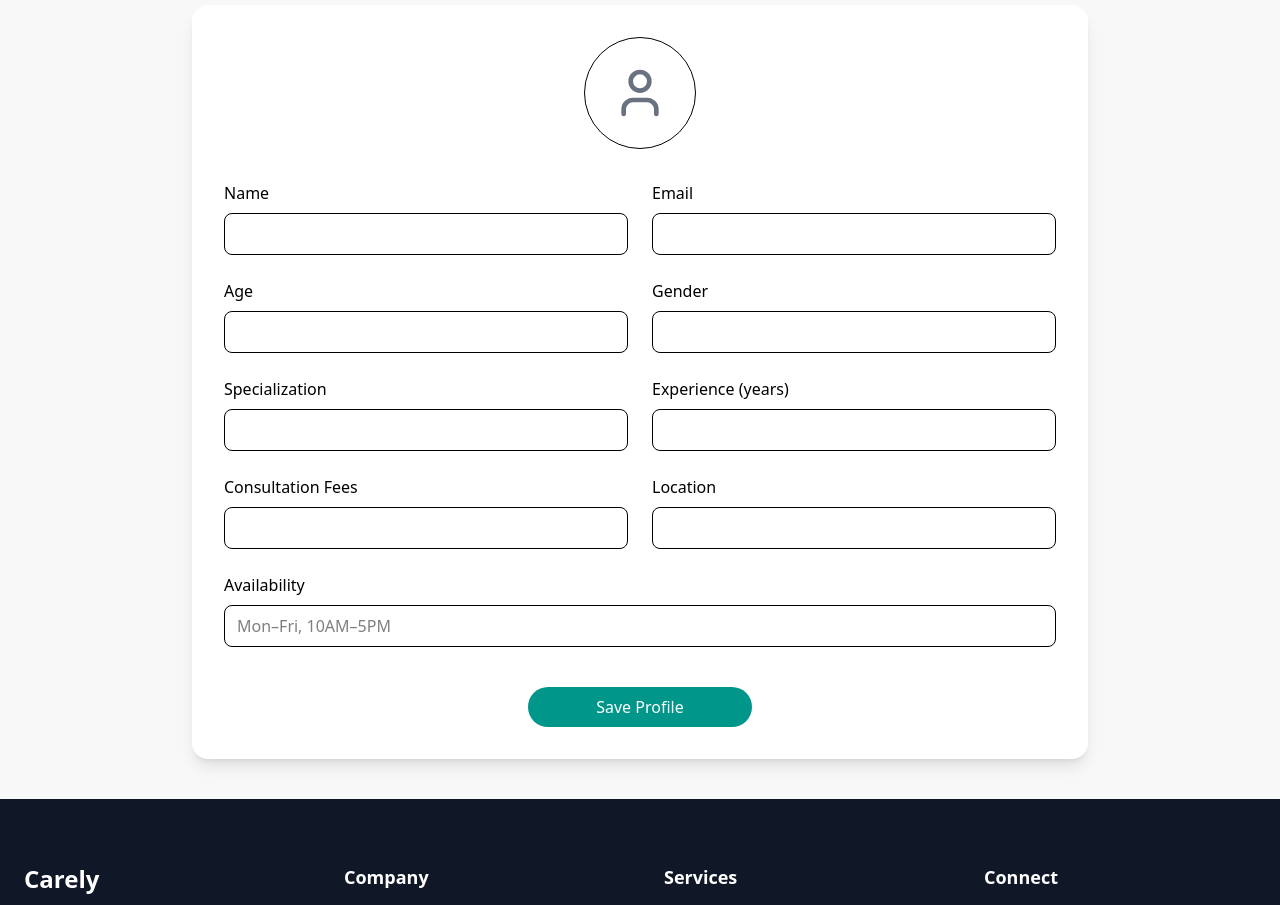
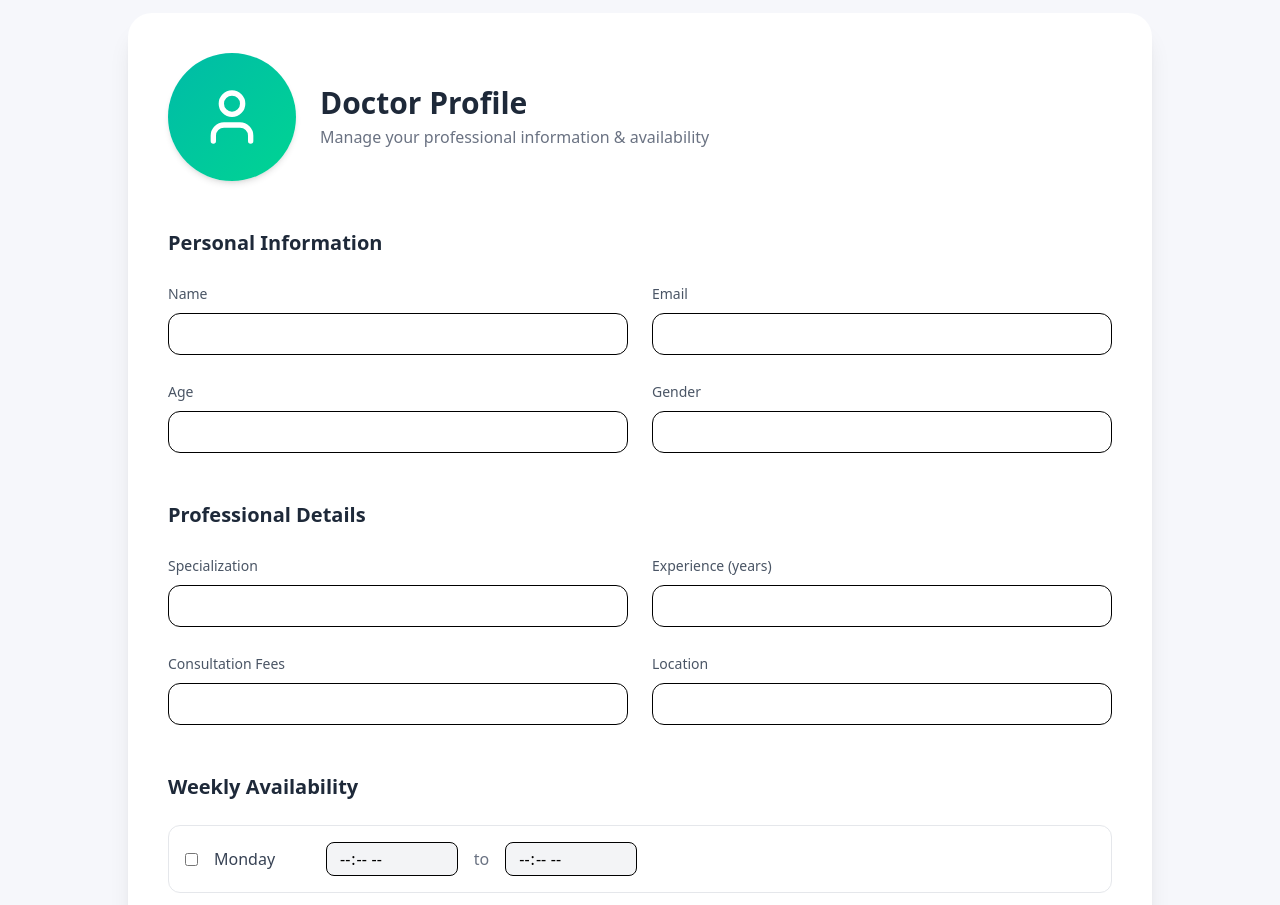
Before and after one commit to kajolsinghme/carely, a React (Vite) app in the folder frontend/: page /profile in a window 1280 px wide. Shown: the part 100-1005 px from the top of the page. Built offline with nearby package versions, Linux system fonts and the light colour scheme.

Commit message:
feat: enhance Profile page with improved layout, personal and professional information sections, and availability management

```diff
--- a/frontend/src/pages/Profile.tsx
+++ b/frontend/src/pages/Profile.tsx
@@ -4,7 +4,6 @@ import { User } from "lucide-react";
 import { useState } from "react";
 
 const Profile = () => {
-
   const profilePhoto: string | null = null;
 
   const [name, setName] = useState("");
@@ -15,154 +14,263 @@ const Profile = () => {
   const [experience, setExperience] = useState("");
   const [fees, setFees] = useState("");
   const [location, setLocation] = useState("");
-  const [availability, setAvailability] = useState("");
+
+  const [availability, setAvailability] = useState({
+    Monday: { enabled: false, start: "", end: "" },
+    Tuesday: { enabled: false, start: "", end: "" },
+    Wednesday: { enabled: false, start: "", end: "" },
+    Thursday: { enabled: false, start: "", end: "" },
+    Friday: { enabled: false, start: "", end: "" },
+    Saturday: { enabled: false, start: "", end: "" },
+    Sunday: { enabled: false, start: "", end: "" },
+  });
+
+  const [slotDuration, setSlotDuration] = useState("");
 
   const handleSave = () => {
-    // const payload = {
-    //   name,
-    //   email,
-    //   age,
-    //   gender,
-    //   specialization,
-    //   experience,
-    //   fees,
-    //   location,
-    //   availability,
-    // };
+    const payload = {
+      name,
+      email,
+      age,
+      gender,
+      specialization,
+      experience,
+      fees,
+      location,
+      availability,
+      slotDuration,
+    };
 
-    // console.log("Profile data:", payload);
-    // TODO: call update profile API
+    console.log("Profile payload:", payload);
   };
 
   return (
     <>
       <Navbar />
 
-      <div className="bg-[#f8f8f8] py-10 min-h-screen">
-        <div className="max-w-4xl mx-auto bg-white rounded-2xl shadow-lg p-8">
-
-          {/* Profile Image */}
-          <div className="flex justify-center mb-8">
-            <div className="w-28 h-28 border rounded-full overflow-hidden flex items-center justify-center">
+      <div className="bg-[#f6f7fb] py-12">
+        <div className="max-w-5xl mx-auto bg-white rounded-3xl shadow-xl p-10">
+          {/* ===== Profile Header ===== */}
+          <div className="flex items-center gap-6 mb-12">
+            <div className="w-32 h-32 rounded-full bg-linear-to-br from-teal-500 to-emerald-400 flex items-center justify-center shadow-md">
               {profilePhoto ? (
                 <img
                   src={profilePhoto}
                   alt="Profile"
-                  className="w-full h-full object-cover"
+                  className="w-full h-full rounded-full object-cover"
                 />
               ) : (
-                <User className="w-14 h-14 text-gray-500" />
+                <User className="w-16 h-16 text-white" />
               )}
+            </div>
+
+            <div>
+              <h2 className="text-3xl font-bold text-gray-800">
+                {name || "Doctor Profile"}
+              </h2>
+              <p className="text-gray-500 mt-1">
+                Manage your professional information & availability
+              </p>
             </div>
           </div>
 
-          {/* Profile Form */}
+          {/* ===== Personal Info ===== */}
+          <section className="mb-12">
+            <h3 className="text-xl font-semibold mb-6 text-gray-800">
+              Personal Information
+            </h3>
+
             <div className="grid grid-cols-1 md:grid-cols-2 gap-6">
-
               <div>
-              <label className="text-md font-medium">Name</label>
+                <label className="text-sm font-medium text-gray-600">
+                  Name
+                </label>
                 <input
-                className="w-full mt-2 border rounded-lg px-3 py-2"
+                  className="w-full mt-2 border rounded-xl px-4 py-2"
                   value={name}
                   onChange={(e) => setName(e.target.value)}
                 />
               </div>
 
               <div>
-              <label className="text-md  font-medium">Email</label>
+                <label className="text-sm font-medium text-gray-600">
+                  Email
+                </label>
                 <input
                   type="email"
-                className="w-full mt-2 border rounded-lg px-3 py-2"
+                  className="w-full mt-2 border rounded-xl px-4 py-2"
                   value={email}
                   onChange={(e) => setEmail(e.target.value)}
                 />
               </div>
 
               <div>
-              <label className="text-md  font-medium">Age</label>
+                <label className="text-sm font-medium text-gray-600">Age</label>
                 <input
                   type="number"
-                className="w-full mt-2 border rounded-lg px-3 py-2"
-                min={18}
-                max={90}
+                  className="w-full mt-2 border rounded-xl px-4 py-2"
                   value={age}
                   onChange={(e) => setAge(e.target.value)}
                 />
               </div>
 
               <div>
-              <label className="text-md font-medium">Gender</label>
+                <label className="text-sm font-medium text-gray-600">
+                  Gender
+                </label>
                 <input
-                className="w-full mt-2 border rounded-lg px-3 py-2"
+                  className="w-full mt-2 border rounded-xl px-4 py-2"
                   value={gender}
                   onChange={(e) => setGender(e.target.value)}
                 />
               </div>
+            </div>
+          </section>
 
+          {/* ===== Professional Info ===== */}
+          <section className="mb-12">
+            <h3 className="text-xl font-semibold mb-6 text-gray-800">
+              Professional Details
+            </h3>
+
+            <div className="grid grid-cols-1 md:grid-cols-2 gap-6">
               <div>
-              <label className="text-md font-medium">Specialization</label>
+                <label className="text-sm font-medium text-gray-600">
+                  Specialization
+                </label>
                 <input
-                className="w-full mt-2 border rounded-lg px-3 py-2"
+                  className="w-full mt-2 border rounded-xl px-4 py-2"
                   value={specialization}
                   onChange={(e) => setSpecialization(e.target.value)}
                 />
               </div>
 
               <div>
-              <label className="text-md  font-medium">Experience (years)</label>
+                <label className="text-sm font-medium text-gray-600">
+                  Experience (years)
+                </label>
                 <input
                   type="number"
-                className="w-full mt-2 border rounded-lg px-3 py-2"
-                min={0}
-                max={80}
+                  className="w-full mt-2 border rounded-xl px-4 py-2"
                   value={experience}
                   onChange={(e) => setExperience(e.target.value)}
                 />
               </div>
 
               <div>
-              <label className="text-md font-medium">Consultation Fees</label>
+                <label className="text-sm font-medium text-gray-600">
+                  Consultation Fees
+                </label>
                 <input
                   type="number"
-                className="w-full mt-2 border rounded-lg px-3 py-2"
-                min={0}
-                max={10000}
+                  className="w-full mt-2 border rounded-xl px-4 py-2"
                   value={fees}
                   onChange={(e) => setFees(e.target.value)}
                 />
               </div>
 
               <div>
-              <label className="text-md font-medium">Location</label>
+                <label className="text-sm font-medium text-gray-600">
+                  Location
+                </label>
                 <input
-                className="w-full mt-2 border rounded-lg px-3 py-2"
+                  className="w-full mt-2 border rounded-xl px-4 py-2"
                   value={location}
                   onChange={(e) => setLocation(e.target.value)}
                 />
               </div>
+            </div>
+          </section>
 
-            <div className="md:col-span-2">
-              <label className="text-md font-medium">Availability</label>
+          {/* ===== Availability ===== */}
+          <section className="mb-12">
+            <h3 className="text-xl font-semibold mb-6 text-gray-800">
+              Weekly Availability
+            </h3>
+
+            <div className="space-y-4">
+              {Object.entries(availability).map(([day, value]) => (
+                <div
+                  key={day}
+                  className={`flex items-center gap-4 p-4 rounded-xl border ${
+                    value.enabled
+                      ? "border-teal-500 bg-teal-50"
+                      : "border-gray-200"
+                  }`}
+                >
                   <input
-                className="w-full mt-2 border rounded-lg px-3 py-2"
-                placeholder="Mon–Fri, 10AM–5PM"
-                value={availability}
-                onChange={(e) => setAvailability(e.target.value)}
+                    type="checkbox"
+                    checked={value.enabled}
+                    onChange={(e) =>
+                      setAvailability({
+                        ...availability,
+                        [day]: { ...value, enabled: e.target.checked },
+                      })
+                    }
+                  />
+
+                  <span className="w-24 font-medium text-gray-700">{day}</span>
+
+                  <input
+                    type="time"
+                    disabled={!value.enabled}
+                    value={value.start}
+                    onChange={(e) =>
+                      setAvailability({
+                        ...availability,
+                        [day]: { ...value, start: e.target.value },
+                      })
+                    }
+                    className="border rounded-lg px-3 py-1 disabled:bg-gray-100"
+                  />
+
+                  <span className="text-gray-500">to</span>
+
+                  <input
+                    type="time"
+                    disabled={!value.enabled}
+                    value={value.end}
+                    onChange={(e) =>
+                      setAvailability({
+                        ...availability,
+                        [day]: { ...value, end: e.target.value },
+                      })
+                    }
+                    className="border rounded-lg px-3 py-1 disabled:bg-gray-100"
                   />
                 </div>
+              ))}
+            </div>
+          </section>
 
-          </div>
+          {/* ===== Slot Duration ===== */}
+          <section className="mb-12">
+            <h3 className="text-xl font-semibold mb-4 text-gray-800">
+              Appointment Slot Duration
+            </h3>
 
-          {/* Actions */}
-          <div className="mt-10 flex justify-center">
+            <select
+              value={slotDuration}
+              onChange={(e) => setSlotDuration(e.target.value)}
+              className="border rounded-xl px-4 py-2 w-64"
+            >
+              <option value="">Select duration</option>
+              <option value="15">15 minutes</option>
+              <option value="30">30 minutes</option>
+              <option value="45">45 minutes</option>
+              <option value="60">60 minutes</option>
+            </select>
+          </section>
+
+          {/* ===== Save Button ===== */}
+          <div className="flex justify-center">
             <button
               onClick={handleSave}
-              className="w-56 bg-teal-600 text-white rounded-full py-2 font-medium hover:opacity-90 transition"
+              className="w-64 bg-teal-600 text-white rounded-full py-3 font-semibold hover:opacity-90 transition"
             >
               Save Profile
             </button>
           </div>
-
         </div>
       </div>
 
```
Lines whose indentation alone changed are shown as unchanged.
